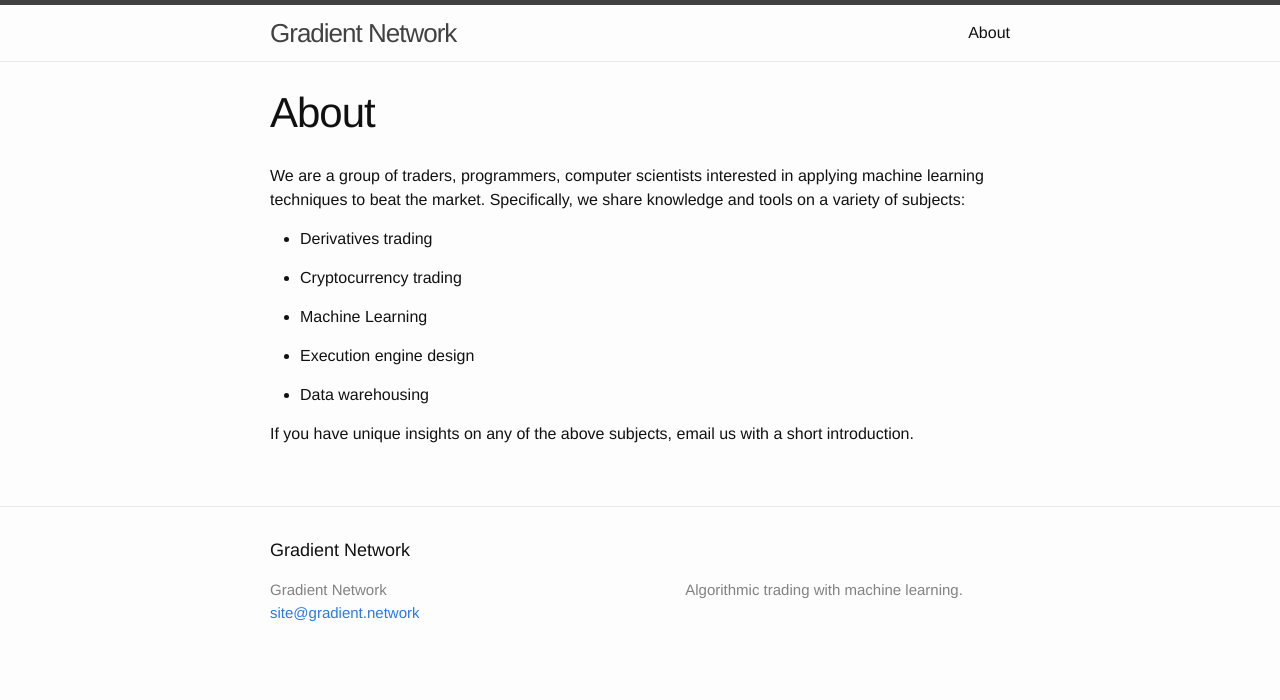
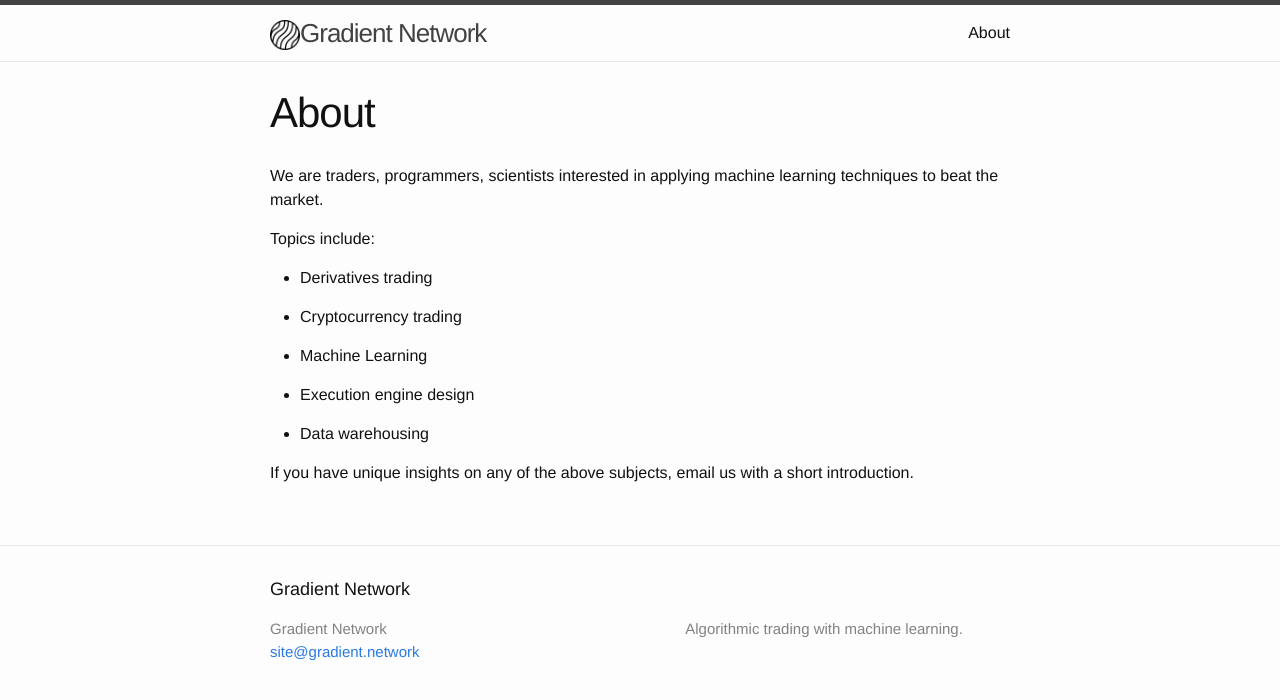
Before and after one commit to gradient-network/gradient-network.github.io, a Jekyll site: the page built from about.md, in a window 1280 px wide. Shown: the top 700 px of the page. Built offline with Jekyll 4.4.1, drawn with Linux system fonts in a browser that asks for light colours.

Commit message:
added logo

```diff
--- a/_includes/header.html
+++ b/_includes/header.html
@@ -2,7 +2,7 @@
 
   <div class="wrapper">
 
-    <a class="site-title" href="{{ site.baseurl }}/">{{ site.title }}</a>
+      <a class="site-title" href="{{ site.baseurl }}/"><img src="/assets/logo.png" width="30px" height="30px">{{ site.title }}</a>
 
     <nav class="site-nav">
       <a href="#" class="menu-icon">
--- a/about.md
+++ b/about.md
@@ -4,7 +4,9 @@ title: About
 permalink: /about/
 ---
 
-We are a group of traders, programmers, computer scientists interested in applying  machine learning techniques to beat the market. Specifically, we share knowledge and tools on a variety of subjects:
+We are traders, programmers, scientists interested in applying machine learning techniques to beat the market.
+
+Topics include:
 
 * Derivatives trading
 
```
Also changed, not shown: assets/logo.png (added), 6 other files.
